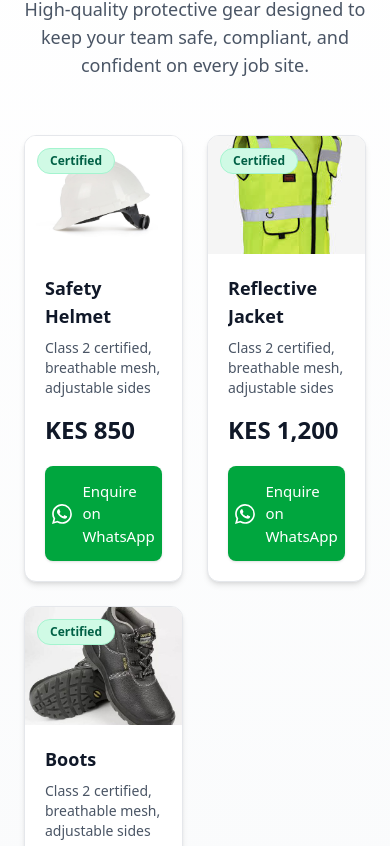
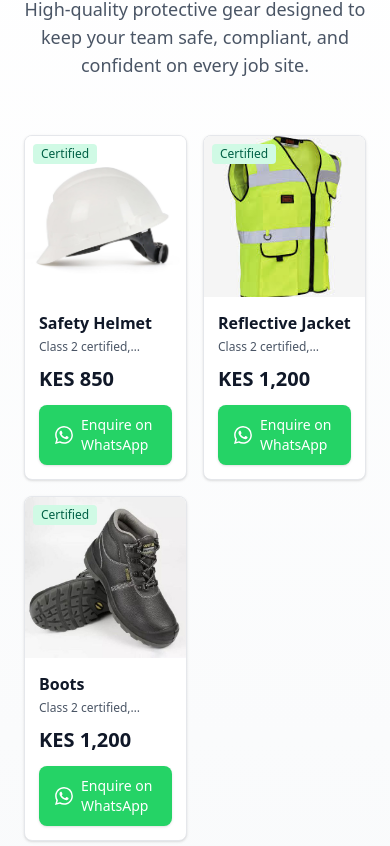
Before and after one commit to Joe-muraguri/Safety-Shop, a React (Vite) app: page / in a window 390 px wide. Shown: the part 898-1744 px from the top of the page. Built offline with nearby package versions, Linux system fonts and the light colour scheme.

Commit message:
added better mobile layout

```diff
--- a/src/components/ProductCard.jsx
+++ b/src/components/ProductCard.jsx
@@ -1,111 +1,85 @@
 export default function ProductCard({ product }) {
-  // Guard clause for incomplete data
   if (!product || !product.name || product.price == null) {
     return (
-      <div className="bg-gray-50 rounded-xl p-6 border border-gray-200 text-center text-gray-500 min-h-[320px] flex items-center justify-center">
-        Product details unavailable
+      <div className="bg-gray-50 rounded-xl p-4 border border-gray-200 text-center text-gray-500">
+        Product unavailable
       </div>
     );
   }
 
   const formattedPrice = Number(product.price).toLocaleString("en-KE");
-  const oldPriceFormatted = product.oldPrice
-    ? Number(product.oldPrice).toLocaleString("en-KE")
-    : null;
+  const oldPrice = product.oldPrice ? Number(product.oldPrice).toLocaleString("en-KE") : null;
 
   return (
-    <div
-      className="
-        group bg-white rounded-xl overflow-hidden
-        border border-gray-200 shadow-md
-        hover:shadow-xl hover:border-gray-300
-        transition-all duration-200 ease-out
-        flex flex-col h-full
-      "
-    >
-      {/* Image */}
-      <div className="relative aspect-[4/3] overflow-hidden bg-gray-50">
+    <div className="
+      group bg-white rounded-lg overflow-hidden
+      border border-gray-200 shadow-sm
+      hover:shadow-md hover:border-gray-300
+      transition-all duration-200
+      flex flex-col
+      h-full
+    ">
+      {/* Image – more square, less tall */}
+      <div className="relative aspect-square md:aspect-[4/3] overflow-hidden bg-gray-50">
         <img
-          src={product.image || "/images/placeholder-safety.jpg"}
+          src={product.image}
           alt={product.name}
-          className="
-            w-full h-full object-cover object-center
-            transition-transform duration-500
-            group-hover:scale-105
-          "
+          className="w-full h-full object-cover transition-transform duration-500 group-hover:scale-105"
           loading="lazy"
         />
 
-        {/* Badges */}
-        <div className="absolute top-3 left-3 flex flex-col gap-2">
-          {product.badge && (
-            <span className="bg-yellow-500 text-black text-xs font-bold uppercase px-3 py-1 rounded-full shadow-sm">
-              {product.badge}
-            </span>
-          )}
         {product.certified && (
-            <span className="bg-emerald-100 text-emerald-800 text-xs font-semibold px-3 py-1 rounded-full border border-emerald-200">
+          <span className="
+            absolute top-2 left-2 text-xs font-medium
+            bg-emerald-100 text-emerald-800 px-2 py-0.5 rounded
+          ">
             Certified
           </span>
         )}
       </div>
 
-        {product.inStock === false && (
-          <span className="absolute top-3 right-3 bg-red-500 text-white text-xs font-semibold px-3 py-1 rounded-full shadow-sm">
-            Out of Stock
+      {/* Content – reduced vertical spacing */}
+      <div className="p-3.5 md:p-4 flex flex-col flex-grow">
+        <h3 className="text-base md:text-lg font-semibold text-gray-900 mb-1 line-clamp-2">
+          {product.name}
+        </h3>
+
+        {/* Description – very strict limit */}
+        {product.shortDescription && (
+          <p className="text-xs md:text-sm text-gray-600 mb-2.5 line-clamp-1 md:line-clamp-2">
+            {product.shortDescription}
+          </p>
+        )}
+
+        {/* Price – compact */}
+        <div className="mt-auto mb-3">
+          <span className="text-xl md:text-2xl font-bold text-gray-900">
+            KES {formattedPrice}
+          </span>
+          {oldPrice && (
+            <span className="ml-2 text-xs md:text-sm text-gray-500 line-through">
+              {oldPrice}
             </span>
           )}
         </div>
 
-      {/* Content */}
-      <div className="p-5 md:p-6 flex flex-col flex-grow">
-        <h3 className="text-lg font-semibold text-gray-900 mb-2 line-clamp-2">
-          {product.name}
-        </h3>
-
-        {product.shortDescription && (
-          <p className="text-sm text-gray-600 mb-4 line-clamp-3">
-            {product.shortDescription}
-          </p>
-        )}
-
-        {/* Price */}
-        <div className="mt-auto mb-5">
-          <div className="flex items-baseline gap-2 flex-wrap">
-            <span className="text-2xl font-bold text-gray-900">
-              KES {formattedPrice}
-            </span>
-            {oldPriceFormatted && (
-              <span className="text-sm text-gray-500 line-through">
-                KES {oldPriceFormatted}
-              </span>
-            )}
-          </div>
-        </div>
-
-        {/* WhatsApp button – balanced for mobile */}
+        {/* Button – noticeably shorter */}
         <a
-          href={`https://wa.me/2547XXXXXXXX?text=Hello%20SafetyPro%2C%20I'm%20interested%20in%20${encodeURIComponent(product.name)}%20–%20KES%20${formattedPrice}`}
+          href={`https://wa.me/2547XXXXXXXX?text=Interested%20in%20${encodeURIComponent(product.name)}%20–%20KES%20${formattedPrice}`}
           target="_blank"
           rel="noopener noreferrer"
           className="
-            flex items-center justify-center gap-2.5
-            bg-green-600 hover:bg-green-700 active:bg-green-800
-            text-white font-medium text-[15px] md:text-sm
-            py-3.5 px-5 rounded-lg
-            transition-all duration-200
+            flex items-center justify-center gap-2
+            bg-[#25D366] hover:bg-[#20b858] active:bg-[#1da851]
+            text-white font-medium text-sm
+            py-2.5 px-4 rounded-lg
+            transition-colors duration-150
             active:scale-[0.98]
-            focus:outline-none focus:ring-2 focus:ring-green-400 focus:ring-offset-2
-            w-full
-            md:w-auto md:py-3 md:px-4.5
-            shadow-sm hover:shadow
+            focus:outline-none focus:ring-2 focus:ring-green-300 focus:ring-offset-1
+            w-full shadow-sm
           "
         >
-          <svg
-            className="w-5 h-5 md:w-4.5 md:h-4.5 flex-shrink-0"
-            fill="currentColor"
-            viewBox="0 0 24 24"
-          >
+          <svg className="w-4.5 h-4.5 flex-shrink-0" fill="currentColor" viewBox="0 0 24 24">
             <path d="M17.472 14.382c-.297-.149-1.758-.867-2.03-.967-.273-.099-.471-.148-.67.15-.197.297-.767.966-.94 1.164-.173.198-.347.223-.644.075-.297-.15-1.255-.463-2.39-1.475-.883-.788-1.48-1.761-1.653-2.059-.173-.297-.018-.458.13-.606.134-.133.298-.347.446-.52.149-.174.198-.298.297-.497.099-.198.05-.371-.025-.52-.074-.149-.669-1.612-.916-2.207-.242-.579-.487-.5-.669-.51-.173-.008-.371-.01-.57-.01-.198 0-.52.074-.792.372-.272.297-1.04 1.016-1.04 2.479 0 1.462 1.065 2.875 1.213 3.074.149.198 2.096 3.2 5.077 4.487.709.306 1.262.489 1.694.625.712.227 1.36.195 1.871.118.571-.085 1.758-.719 2.006-1.413.248-.694.248-1.289.173-1.413-.074-.124-.272-.198-.57-.347m-5.421 7.403h-.004a9.87 9.87 0 01-5.031-1.378l-.361-.214-3.741.982.998-3.648-.235-.374a9.86 9.86 0 01-1.51-5.26c.001-5.45 4.436-9.884 9.888-9.884 2.64 0 5.122 1.03 6.988 2.898a9.825 9.825 0 012.893 6.994c-.003 5.45-4.437 9.884-9.885 9.884m8.413-18.297A11.815 11.815 0 0012.05 0C5.495 0 .16 5.335.157 11.892c0 2.096.547 4.142 1.588 5.945L0 24l6.305-1.654a11.882 11.882 0 005.683 1.448h.005c6.554 0 11.89-5.335 11.893-11.893a11.821 11.821 0 00-3.48-8.413Z" />
           </svg>
           Enquire on WhatsApp
--- a/src/pages/Home.jsx
+++ b/src/pages/Home.jsx
@@ -33,7 +33,7 @@ export default function Home() {
 
           {/* Products Grid */}
           {validProducts.length > 0 ? (
-            <div className="grid grid-cols-2 sm:grid-cols-3 lg:grid-cols-4 gap-6 md:gap-10">
+            <div className="grid grid-cols-2 gap-4 xs:gap-5 sm:gap-6 md:grid-cols-3 lg:grid-cols-4">
               {validProducts.map((product) => (
                 <ProductCard key={product.id} product={product} />
               ))}
```
Lines whose indentation alone changed are shown as unchanged.
